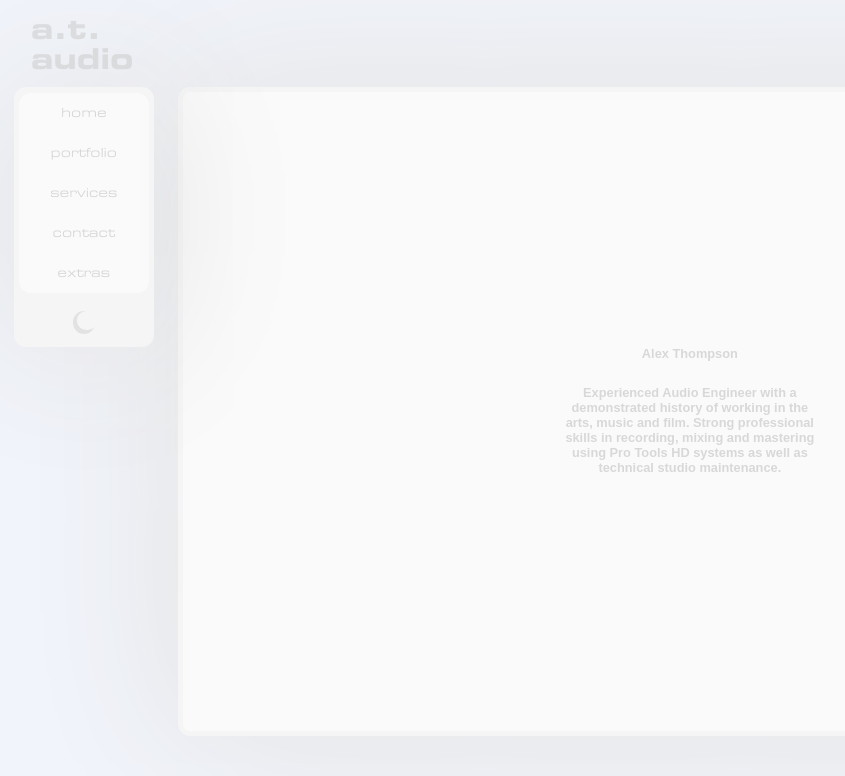
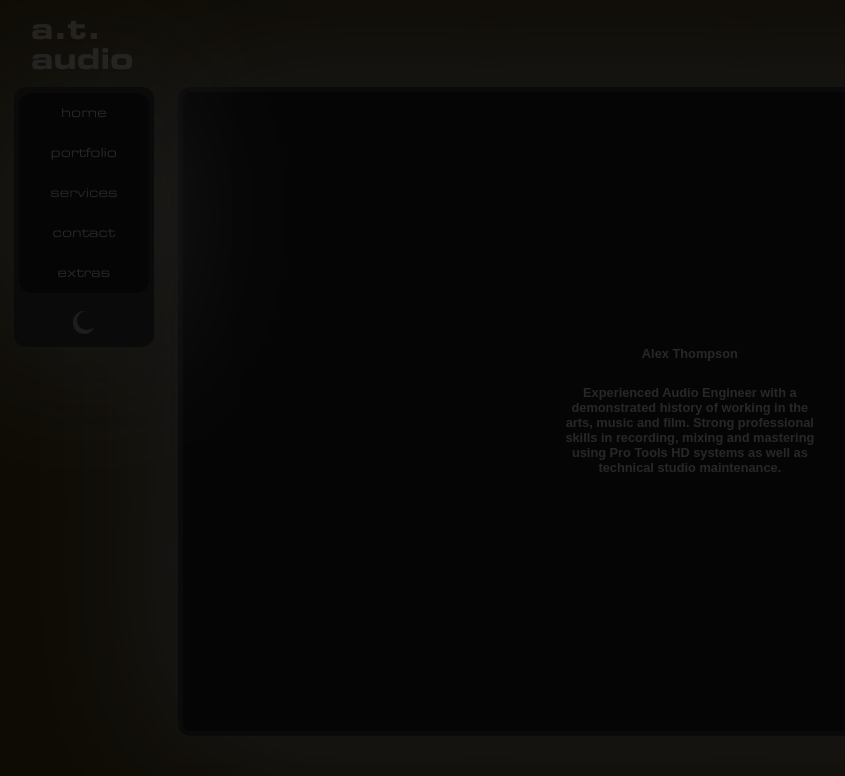
Before and after one commit to Peter-Luber/alexworld, a React (Create React App) app: page / in a window 1280 px wide. Shown: the top 776 px of the page, without its empty margins (22-867 px from the left). Built offline with nearby package versions, Linux system fonts and the light colour scheme; the HTML template or start-up script is replaced by a standard one.

Commit message:
contrast/brightness

```diff
--- a/src/index.css
+++ b/src/index.css
@@ -26,7 +26,7 @@ html {
   width: 100%;
   height: 100%;
   z-index: 1;
-  filter: invert(10%) contrast(120%);
+  filter: invert(90%) contrast(120%);
 }
 
 code {
```
